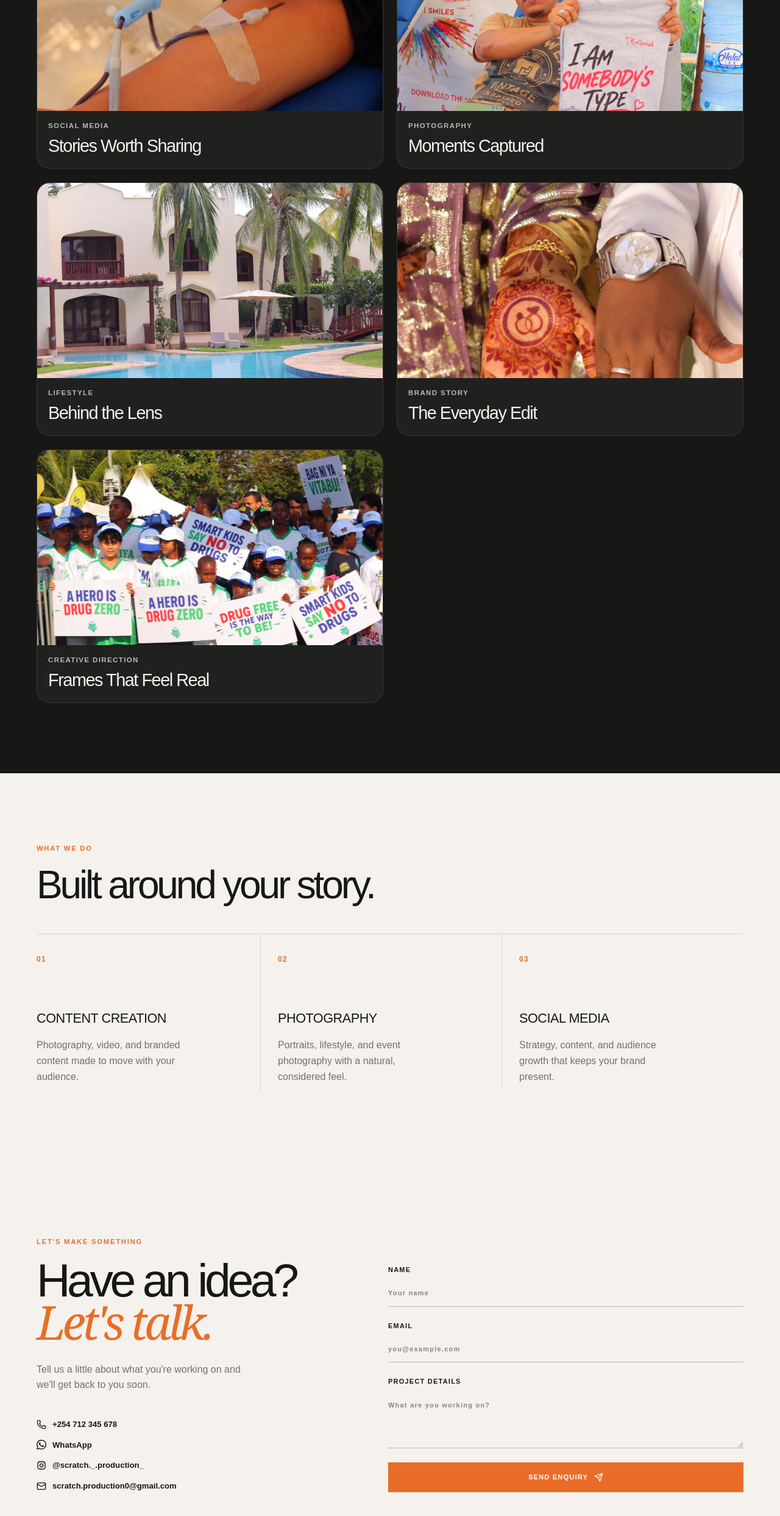
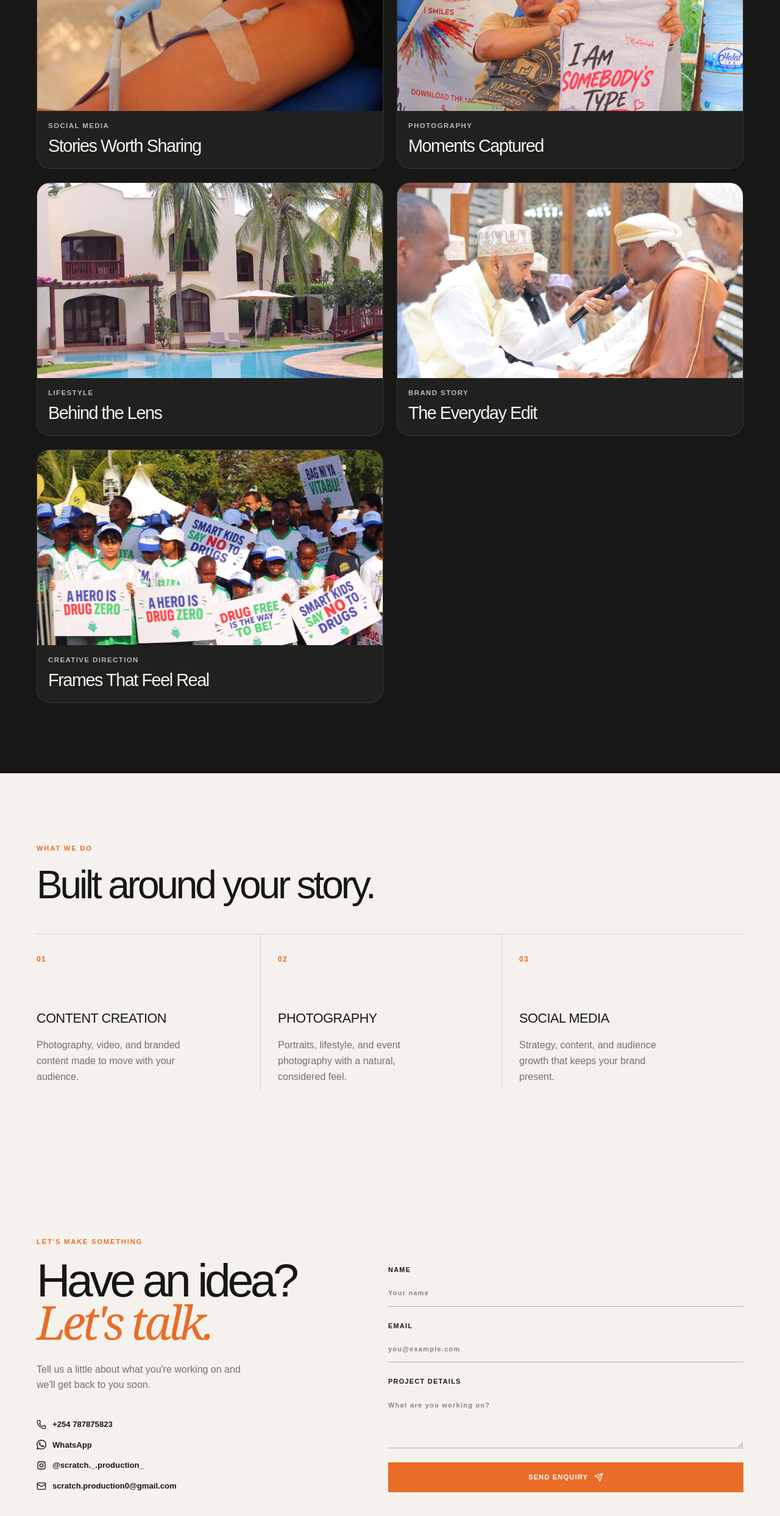
Before and after one commit to mulkymma/scratch-production, a Next.js app: page / in a window 1280 px wide. Shown: the part 2080-4566 px from the top of the page at 61% size. Built offline with nearby package versions, Linux system fonts and the light colour scheme.

Commit message:
Update hero images and add work image 9

```diff
--- a/app/page.tsx
+++ b/app/page.tsx
@@ -36,7 +36,7 @@ const workImages = [
     type: 'Lifestyle',
   },
   {
-    src: '/work/work%20image%206.jpeg',
+    src: '/work/work%20image%209.jpeg',
     title: 'The Everyday Edit',
     type: 'Brand Story',
   },
@@ -329,9 +329,9 @@ export default function Page() {
           </p>
 
           <div className="contact-details">
-            <a href="tel:+254712345678">
+            <a href="tel:+254787875823">
               <Phone />
-              <span>+254 712 345 678</span>
+              <span>+254 787875823</span>
             </a>
 
             <a
```
Also changed, not shown: public/work/work image 9.jpeg (added).
